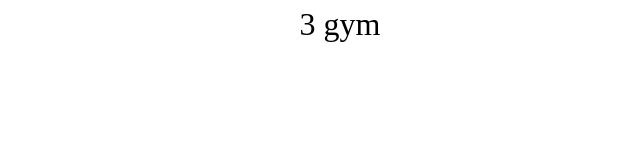
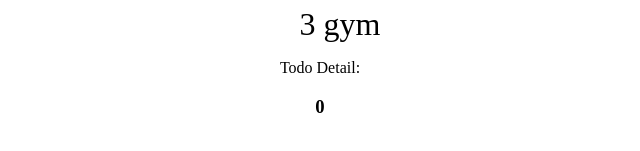
Before and after one commit to im6/confetti, an Angular app: page /todo in a window 1280 px wide. Shown: the part 545-696 px from the top of the page, without its empty margins (320-960 px from the left). Built offline with nearby package versions, Linux system fonts and the light colour scheme.

Commit message:
create a super easy component

```diff
--- a/src/app/app.module.ts
+++ b/src/app/app.module.ts
@@ -6,6 +6,7 @@ import { RouterModule, Routes } from '@angular/router';
 import { AppComponent } from './modules/app/app.component';
 import { HelloComponent } from './modules/hello/hello.component';
 import { TodoComponent } from './modules/todo/todo.component';
+import { TodoDetailComponent } from './modules/todo/todoDetail/todoDetail.component';
 
 const appRoutes: Routes = [
   {
@@ -36,6 +37,7 @@ const appRoutes: Routes = [
     AppComponent,
     HelloComponent,
     TodoComponent,
+    TodoDetailComponent,
   ],
   providers: [],
   bootstrap: [AppComponent]
--- a/src/app/modules/todo/todo.component.html
+++ b/src/app/modules/todo/todo.component.html
@@ -13,4 +13,6 @@
       {{ todo.name }}
     </li>
   </ul>
+
+  <todo-detail [todo]="selectedTodo"></todo-detail>
 </div>
--- /dev/null
+++ b/src/app/modules/todo/todoDetail/todoDetail.component.html
@@ -0,0 +1,7 @@
+<div>
+  Todo Detail:
+  <h3>
+    {{ todo.id }}
+    {{ todo.name }}
+  </h3>
+</div>
--- /dev/null
+++ b/src/app/modules/todo/todoDetail/todoDetail.component.ts
@@ -0,0 +1,13 @@
+import { Component, OnInit, Input } from '@angular/core';
+import { Todo } from '../../../models/todo';
+
+@Component({
+  selector: 'todo-detail',
+  templateUrl: './todoDetail.component.html',
+})
+
+export class TodoDetailComponent implements OnInit {
+  @Input() todo: Todo;
+  constructor() { }
+  ngOnInit() { }
+}
```
